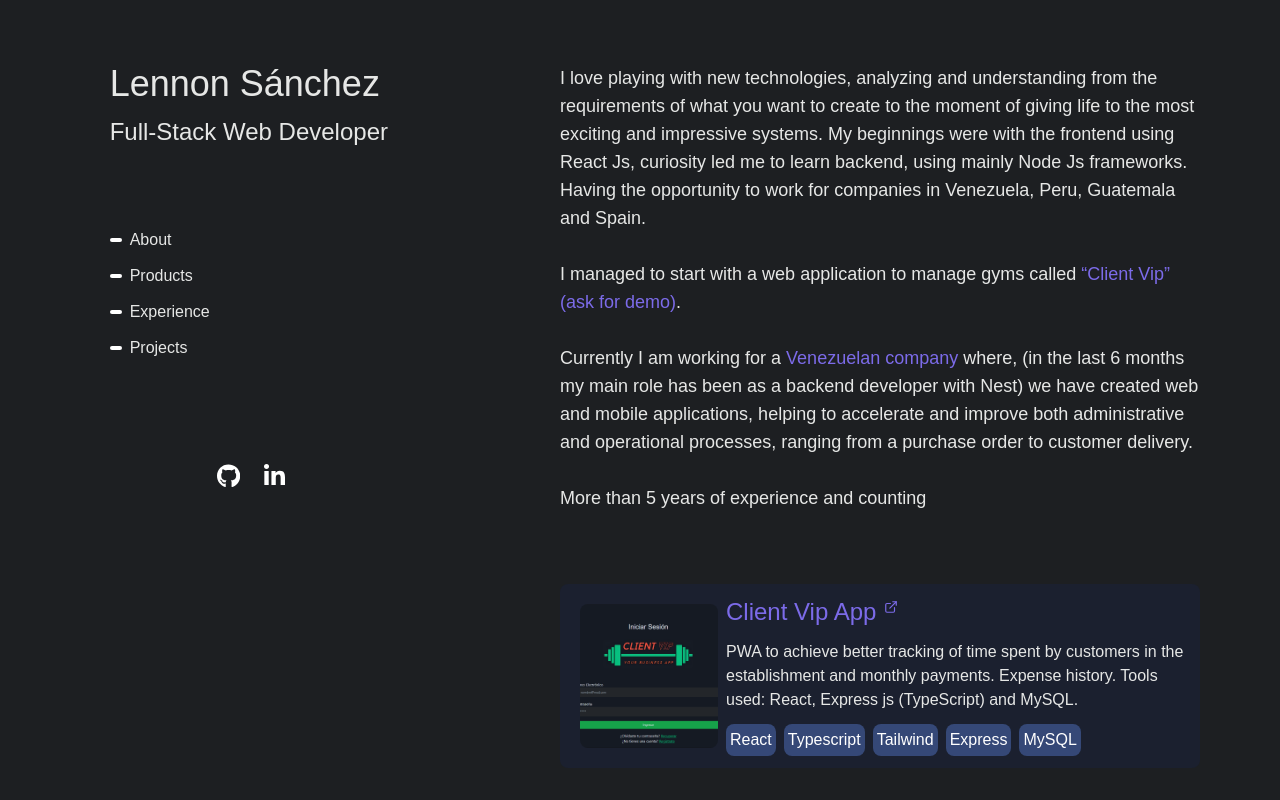
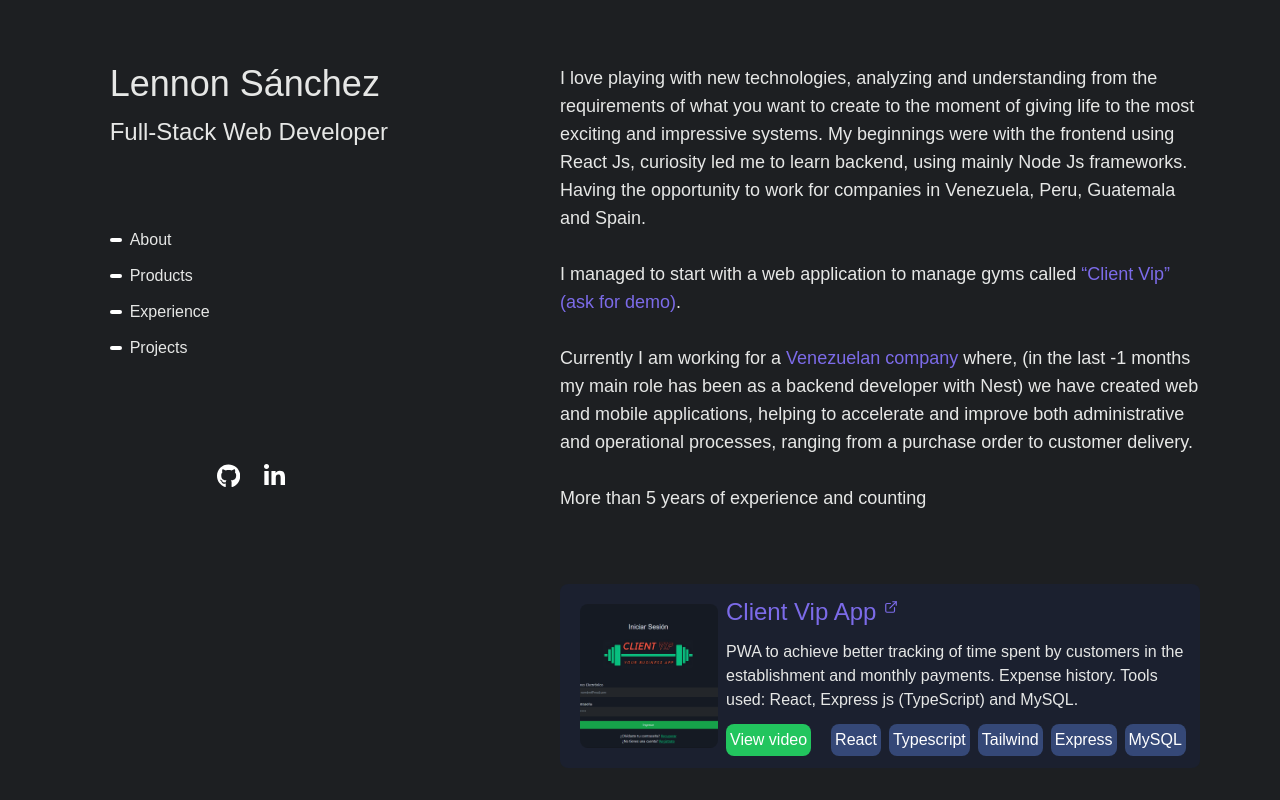
Before and after one commit to LMF3z/Portfolio-LMF3z, a Next.js app: page / in a window 1280 px wide. Built offline with nearby package versions, Linux system fonts and the light colour scheme; a web font is replaced by a local one.

Commit message:
Integracion de container modal. Se muestra video presentacion de client vip

```diff
--- /dev/null
+++ b/src/components/ContainerModal.tsx
@@ -0,0 +1,57 @@
+'use client';
+
+import { ReactNode } from 'react';
+
+interface ContainerModalProps {
+  children: ReactNode;
+  isOpen: boolean;
+  onClose: () => void;
+}
+
+export const ContainerModal = ({
+  children,
+  isOpen,
+  onClose,
+}: ContainerModalProps) => {
+  if (!isOpen) return null;
+
+  return (
+    <dialog
+      className='fixed inset-0 w-full h-full flex items-center justify-center bg-black bg-opacity-50 backdrop-blur-sm'
+      open={isOpen}
+      onClick={({ target }) => {
+        const t = target as HTMLElement;
+
+        if (t.tagName === 'DIALOG') {
+          onClose();
+        }
+      }}
+    >
+      <div className='w-[50%] h-[50%] relative z-10 bg-white dark:bg-gray-800 rounded-lg shadow-xl p-6 mx-4'>
+        {children}
+      </div>
+
+      <button
+        id='closeDialogButton'
+        className='absolute top-4 right-4'
+        onClick={onClose}
+      >
+        <svg
+          xmlns='http://www.w3.org/2000/svg'
+          width='24'
+          height='24'
+          viewBox='0 0 24 24'
+          fill='none'
+          stroke='currentColor'
+          stroke-width='2'
+          stroke-linecap='round'
+          stroke-linejoin='round'
+          className='lucide lucide-x-icon lucide-x'
+        >
+          <path d='M18 6 6 18' />
+          <path d='m6 6 12 12' />
+        </svg>
+      </button>
+    </dialog>
+  );
+};
--- /dev/null
+++ b/src/components/ShowVideoPresentationModal.tsx
@@ -0,0 +1,18 @@
+interface Props {
+  videoUrl: string;
+  title: string;
+}
+
+const ShowVideoPresentationModal = ({ videoUrl, title }: Props) => {
+  return (
+    <iframe
+      className='w-full h-full'
+      src={videoUrl}
+      title={title}
+      allow='accelerometer; autoplay; clipboard-write; encrypted-media; gyroscope; picture-in-picture; web-share'
+      allowFullScreen
+    ></iframe>
+  );
+};
+
+export default ShowVideoPresentationModal;
--- a/src/components/v2/ShowDataContainer.tsx
+++ b/src/components/v2/ShowDataContainer.tsx
@@ -1,26 +1,36 @@
 'use client';
 
+import { useState } from 'react';
+
 import Link from 'next/link';
+import Image from 'next/image';
 import { FiExternalLink } from 'react-icons/fi';
 
 import { experienceSeeds } from '@/seeds/experience.seeds';
 import { projectsSeeds } from '@/seeds/projects.seeds';
-import Image from 'next/image';
 import { productsSeeds } from '@/seeds/products.seeds';
+import { getMonthsSince } from '@/helpers/dateHelper';
+import { ContainerModal } from '../ContainerModal';
+import ShowVideoPresentationModal from '../ShowVideoPresentationModal';
 
 export const ShowDataContainer = () => {
+  const [isOpen, setIsOpen] = useState<boolean>(false);
+  const [currentVideo, setcurrentVideo] = useState<string>('');
+
   return (
+    <>
       <div className='lg:max-h-screen mt-5 md:mt-0 space-y-2 lg:col-span-3 lg:pb-5 px-5 lg:px-10 lg:overflow-y-auto scroll-smooth'>
         <section id='about' className='lg:pt-16 text-wrap text-lg'>
           <h2 className='ml-3 mt-10 lg:hidden'>About</h2>
 
           <p>
-          I love playing with new technologies, analyzing and understanding from
-          the requirements of what you want to create to the moment of giving
-          life to the most exciting and impressive systems. My beginnings were
-          with the frontend using React Js, curiosity led me to learn backend,
-          using mainly Node Js frameworks. Having the opportunity to work for
-          companies in Venezuela, Peru, Guatemala and Spain.
+            I love playing with new technologies, analyzing and understanding
+            from the requirements of what you want to create to the moment of
+            giving life to the most exciting and impressive systems. My
+            beginnings were with the frontend using React Js, curiosity led me
+            to learn backend, using mainly Node Js frameworks. Having the
+            opportunity to work for companies in Venezuela, Peru, Guatemala and
+            Spain.
           </p>
           <br />
           <p>
@@ -41,10 +51,11 @@
             <Link href={'#experience'} className='text-custom_purple'>
               Venezuelan company
             </Link>{' '}
-          where, (in the last 6 months my main role has been as a backend
-          developer with Nest) we have created web and mobile applications,
-          helping to accelerate and improve both administrative and operational
-          processes, ranging from a purchase order to customer delivery.
+            where, (in the last {getMonthsSince()} months my main role has been
+            as a backend developer with Nest) we have created web and mobile
+            applications, helping to accelerate and improve both administrative
+            and operational processes, ranging from a purchase order to customer
+            delivery.
           </p>
           <br />
           <p>More than 5 years of experience and counting</p>
@@ -84,6 +95,15 @@
                   </div>
 
                   <div className='flex flex-wrap gap-2'>
+                    <div
+                      className='bg-green-500 hover:bg-green-600 rounded-lg p-1 text-white mr-3'
+                      onClick={() => {
+                        setcurrentVideo(product.video);
+                        setIsOpen(true);
+                      }}
+                    >
+                      View video
+                    </div>
                     {product.tools.map((tool, i) => (
                       <div
                         key={i}
@@ -195,5 +215,16 @@
           </div>
         </section>
       </div>
+
+      <ContainerModal
+        isOpen={isOpen}
+        onClose={() => {
+          setcurrentVideo('');
+          setIsOpen(false);
+        }}
+      >
+        <ShowVideoPresentationModal videoUrl={currentVideo} title='' />
+      </ContainerModal>
+    </>
   );
 };
--- /dev/null
+++ b/src/helpers/dateHelper.js
@@ -0,0 +1,20 @@
+/**
+ * Calculates the number of months between a given date and the current date, rounding up
+ * @returns {number} Number of months rounded up
+ */
+export const getMonthsSince = () => {
+  const currentDate = new Date();
+  const givenDate = new Date('2024-08-03');
+
+  // Calculate the difference in months
+  const months =
+    (currentDate.getFullYear() - givenDate.getFullYear()) * 12 +
+    (currentDate.getMonth() - givenDate.getMonth());
+
+  // If there are remaining days in the current month, round up
+  if (currentDate.getDate() > givenDate.getDate()) {
+    return months + 1;
+  }
+
+  return months;
+};
--- a/src/seeds/products.seeds.ts
+++ b/src/seeds/products.seeds.ts
@@ -8,5 +8,6 @@
     image: clientVipImage,
     link: 'https://client-vip-app.vercel.app/auth/login',
     tools: ['React', 'Typescript', 'Tailwind', 'Express', 'MySQL'],
+    video: 'https://www.youtube.com/embed/KtyYtXOHPzI',
   },
 ];
```
Lines whose indentation alone changed are shown as unchanged.
